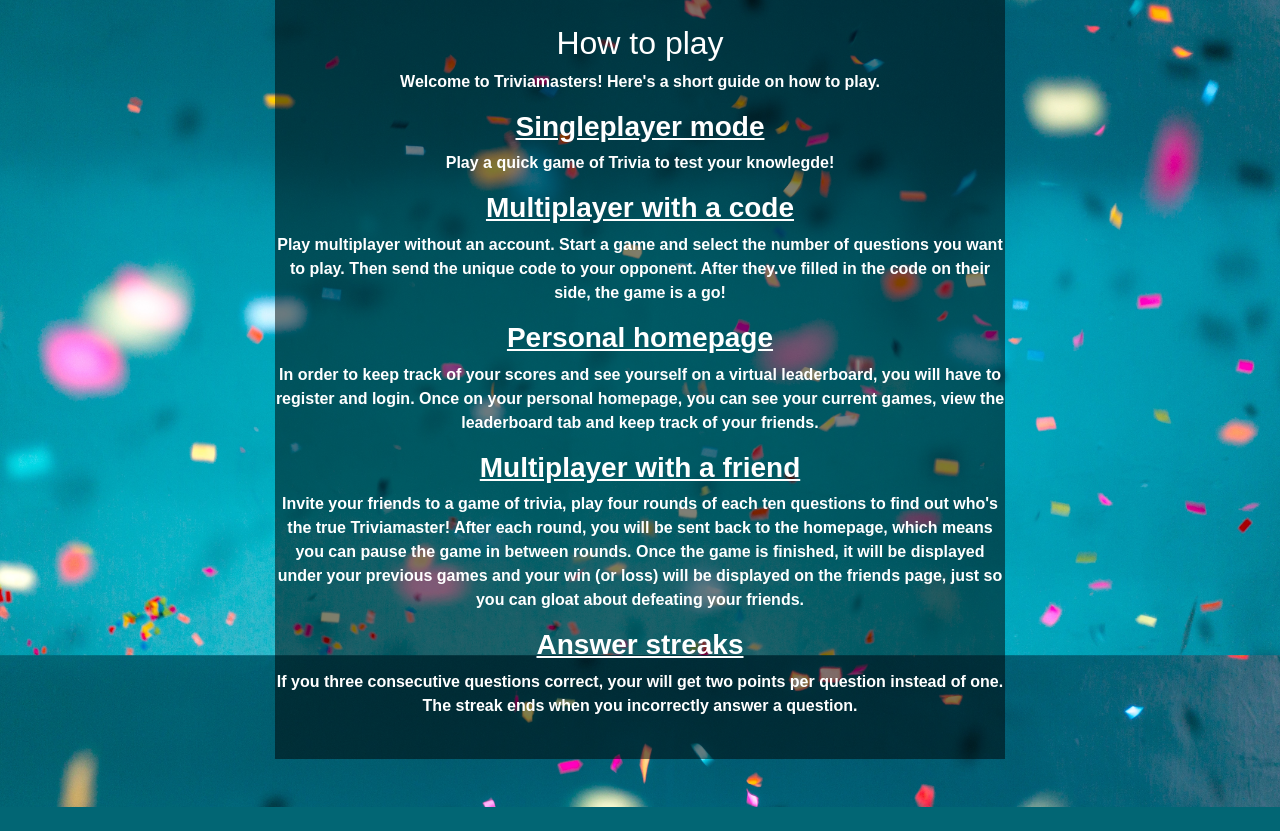
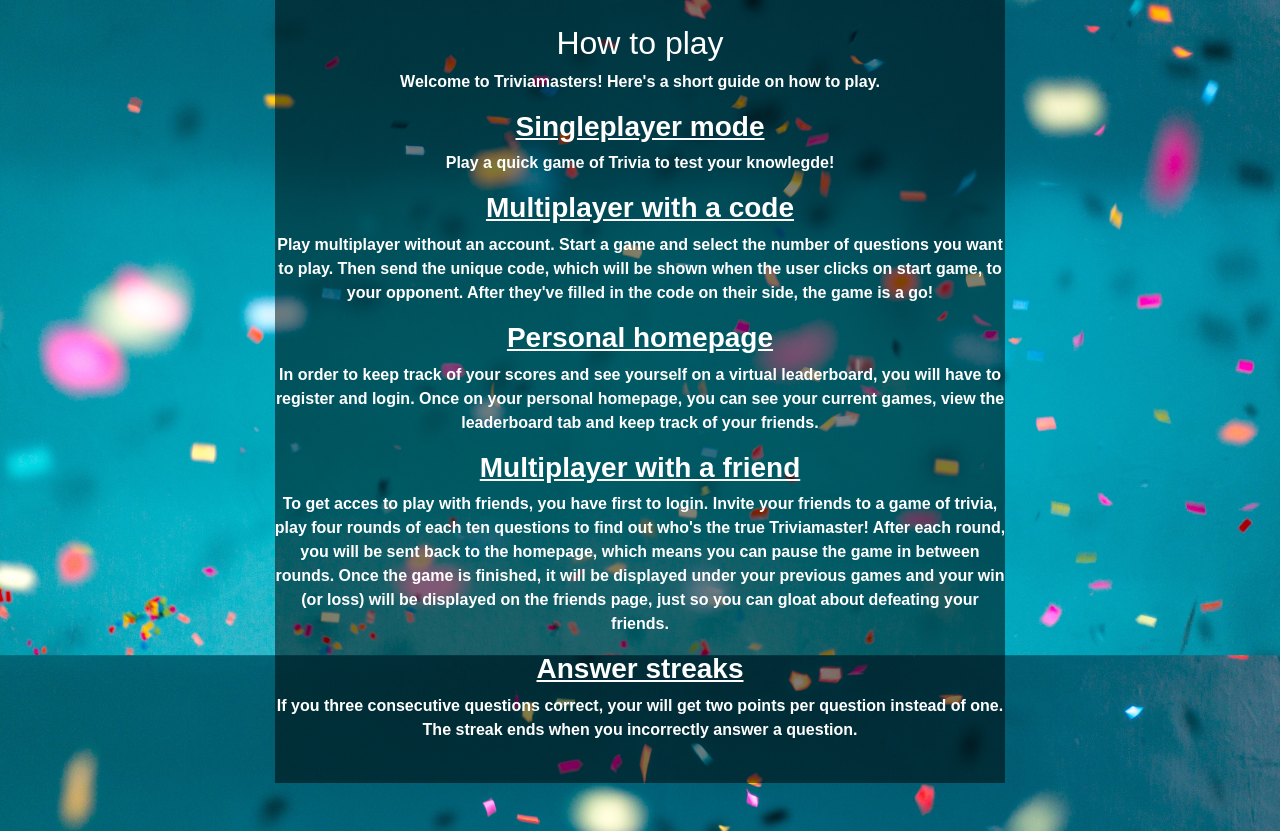
Before and after one commit to Hetgithubaccount/triviamasters, a Flask app: page /about in a window 1280 px wide. Shown: the part 198-1029 px from the top of the page. Before the commit the page ends 1005 px from the top, so only its background shows below. Run offline with Flask 2, Linux system fonts and the light colour scheme; some libraries are stand-ins or nearby versions.

Commit message:
templates

```diff
--- a/templates/about.html
+++ b/templates/about.html
@@ -17,8 +17,8 @@
     </p>
     <h3><u>Multiplayer with a code</u></h3>
     <p>
-        Play multiplayer without an account. Start a game and select the number of questions you want to play. Then send the unique code to your opponent.
-        After they.ve filled in the code on their side, the game is a go!
+        Play multiplayer without an account. Start a game and select the number of questions you want to play. Then send the unique code, which will be shown when the user clicks on start game, to your opponent.
+        After they've filled in the code on their side, the game is a go!
     </p>
     <h3><u>Personal homepage</u></h3>
     <p>
@@ -27,7 +27,7 @@
     </p>
     <h3><u>Multiplayer with a friend</u></h3>
     <p>
-        Invite your friends to a game of trivia, play four rounds of each ten questions to find out who's the true Triviamaster! After each round, you will be sent
+        To get acces to play with friends, you have first to login. Invite your friends to a game of trivia, play four rounds of each ten questions to find out who's the true Triviamaster! After each round, you will be sent
         back to the homepage, which means you can pause the game in between rounds. Once the game is finished, it will be displayed under your previous games and
         your win (or loss) will be displayed on the friends page, just so you can gloat about defeating your friends.
     </p>
--- a/templates/gamewcode.html
+++ b/templates/gamewcode.html
@@ -7,10 +7,8 @@
 {% block main %}
      <field>
           <h2 id= "code" style="font-weight:bold;"> Code: {{code}}</h2>
-     </field>
-     <field>
           <h2 id= "category"> Category: {{categ}}</h2>
-          <H2 class = "question" style="font-weight:bold;"> Question: {{question | safe}}</H2>
+          <h2 class = "question" style="font-weight:bold;"> Question: {{question | safe}}</h2>
           <form action="/gamewcode" method="post">
           <div>
           {%for option in answerlist%}
--- a/templates/login.html
+++ b/templates/login.html
@@ -58,6 +58,7 @@
           }
         }
     </script>
+    <field>
     <form name="myFormlogin" onsubmit="return validateForm(), validatepass()" action="{{ url_for('login') }}" method="post">
         <h3>Log in</h3>
             <div class="form-group">
@@ -68,4 +69,5 @@
             </div>
         <button class="btn btn-primary" type="submit">Log In</button>
     </form>
+    </field>
 {% endblock %}
--- a/templates/register.html
+++ b/templates/register.html
@@ -49,6 +49,7 @@
           }
         }
     </script>
+        <field>
         <form name="myForm" onsubmit="return validateForm(), validatepass()" action="{{ url_for('register') }}" method="post">
             <h3>Register</h3>
             <div class="form-group">
@@ -64,5 +65,6 @@
                 <button class="btn btn-primary" type="submit">Register</button>
             </div>
         </form>
+        </field>
 
 {% endblock %}
```
